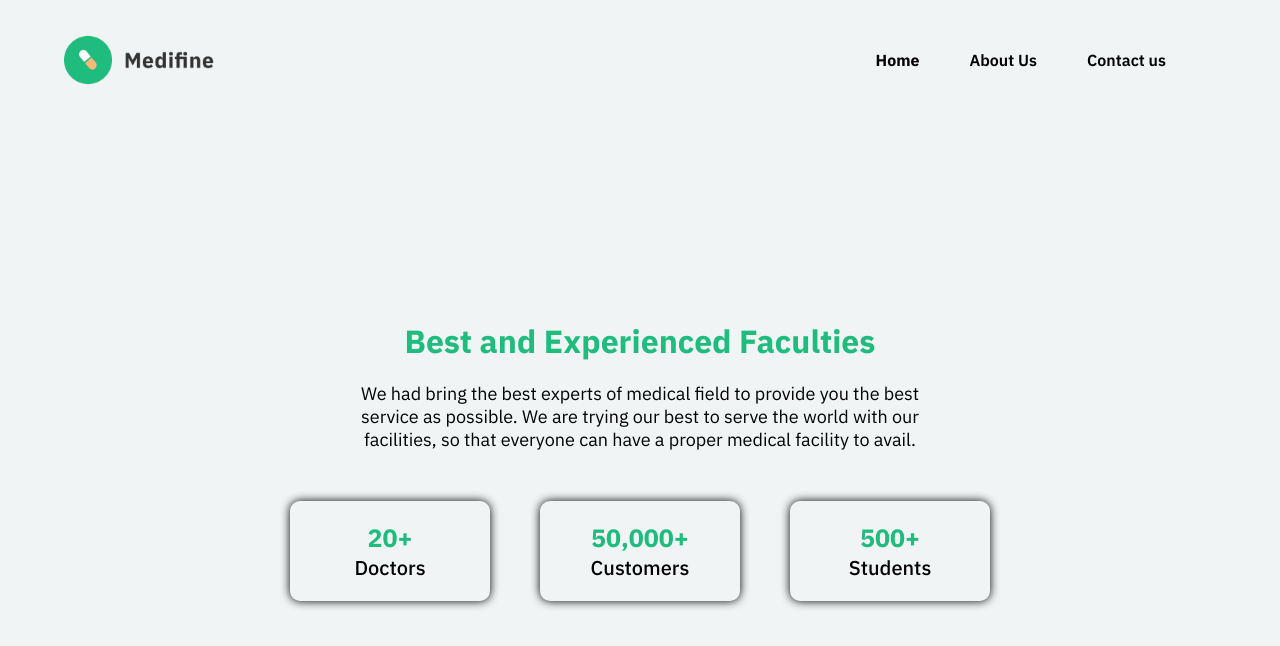
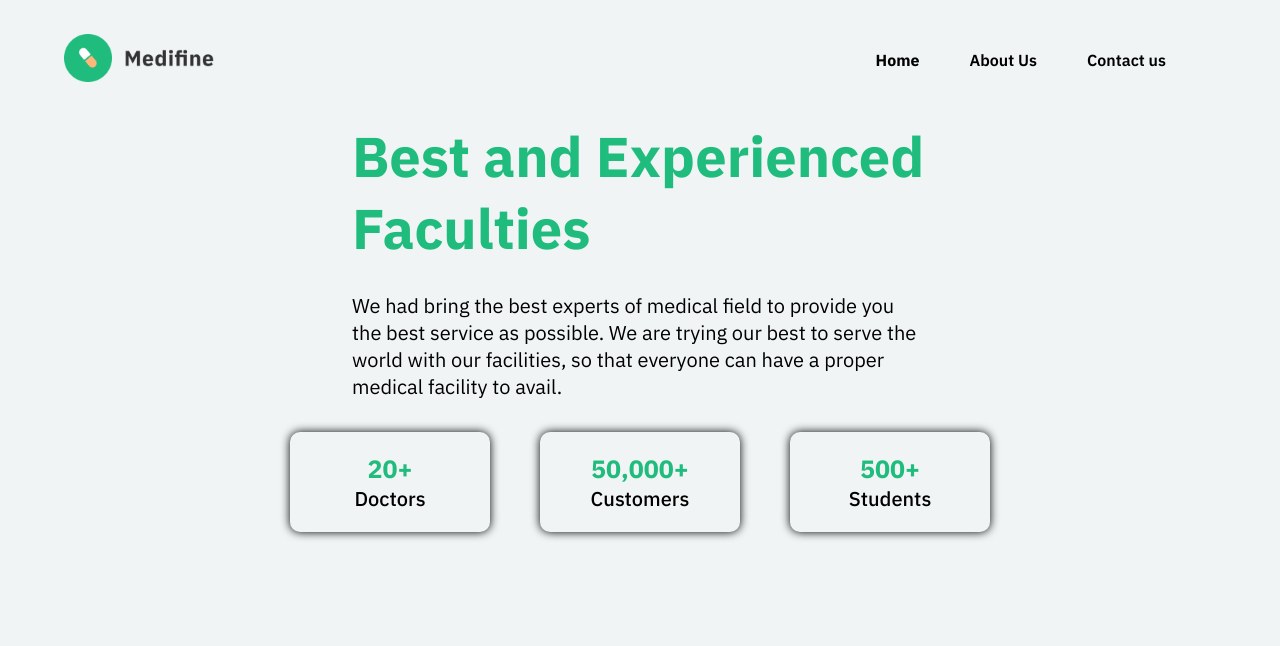
Before and after one commit to Omb1308/Medifine-LandingPage, a plain HTML site: page about/about.html in a window 1280 px wide. Drawn offline with Linux system fonts and the light colour scheme.

Commit message:
some changesin code

```diff
--- a/about/about.css
+++ b/about/about.css
@@ -51,7 +51,7 @@ a {
 }
 
 /* designing the main section */
-main {
+/* main {
   height: 85vh;
   display: flex;
   flex-direction: column;
@@ -60,10 +60,10 @@ main {
   padding: 0 5%;
 }
 
-.hospitalDescription {
+/* .hospitalDescription {
   width: 50%;
   text-align: center;
-}
+} */
 
 .hospitalDescription h1 {
   margin-bottom: 20px;
@@ -73,7 +73,7 @@ main {
 .hospitalDescription p {
   font-size: 18px;
   font-weight: 400;
-}
+} */
 
 /* desinging the achievement card */
 .achievement {
@@ -104,3 +104,76 @@ main {
   font-size: 20px;
   font-weight: 500;
 }
+
+@media (min-width: 768px) {
+  .achievement {
+    flex-direction: row;
+    justify-content: center;
+    gap: 50px;
+  }
+
+  .hospitalDescription {
+    width: 50%;
+    margin: 0 auto;
+  }
+}
+
+
+
+/* Fluid & responsive typography */
+.hospitalDescription h1 {
+  font-size: clamp(2rem, 5vw, 3.5rem);
+  color: #20BC7E;
+  margin-bottom: 0.5em;
+}
+
+.hospitalDescription p {
+  font-size: clamp(1rem, 2.5vw, 1.25rem);
+  margin-bottom: 1.5em;
+}
+
+/* Main layout */
+main {
+  padding: 0 5%;
+}
+
+/* Achievement cards layout */
+.achievement {
+  display: flex;
+  flex-direction: column;
+  align-items: center;
+  gap: 1rem;
+  margin-top: 2rem;
+}
+
+
+  .achievementCard {
+  width: 200px;
+  height: 100px;
+  border-radius: 10px;
+  box-shadow: 0 0 10px black;
+  display: flex;
+  flex-direction: column;
+  align-items: center;
+  justify-content: center;
+}
+
+.achievementCard span {
+  font-size: 25px;
+  font-weight: 700;
+  color: #20BC7E;
+}
+
+/* Larger screens: horizontal layout */
+@media (min-width: 768px) {
+  .achievement {
+    flex-direction: row;
+    justify-content: center;
+    gap: 50px;
+  }
+
+  .hospitalDescription {
+    width: 50%;
+    margin: 0 auto;
+  }
+}
--- a/about/about.html
+++ b/about/about.html
@@ -21,8 +21,8 @@
   <body>
     <!-- creating the navigation menu -->
     <nav>
-      <img src="../images/logo.png" alt="logo" />
-      <a href="/"></a>
+
+      <a href="/index.html"><img src="../images/logo.png" alt="logo" /></a>
       <ul>
         <li><a href="/">Home</a></li>
         <li><a href="/about/about.html">About Us</a></li>
--- a/style.css
+++ b/style.css
@@ -71,9 +71,9 @@ main section {
   width: 25px;
 }
 
-.leftSection h1 {
+/* .leftSection h1 {
   font-size: 70px;
-}
+} */
 
 .leftSection p {
   color: #7c7c7c;
@@ -135,3 +135,40 @@ main section {
   bottom: 0;
   height: 90%;
 }
+
+@media (max-width: 767px) {
+  .stethoscope,
+  .doctor,
+  .greenBox,
+  .yellowBox {
+    position: static;
+    width: 60%;
+    margin: 0 auto;
+  }
+}
+
+
+
+h1 {
+  font-size: clamp(1.5rem, 5vw, 3rem);
+}
+
+/* Optional fallback for older browsers */
+@media (max-width: 400px) {
+  h1 {
+    font-size: 1.5rem;
+  }
+
+}
+
+.leftSection button {
+  font-size: 1.2rem;
+  padding: 0.75em 1.5em;
+}
+
+@media (min-width: 768px) {
+  .leftSection button {
+    font-size: 1.5rem;
+    padding: 1em 2em;
+  }
+}
```
Also changed, not shown: contact/contact.html (+2 -2 lines), index.html (+2 -2 lines).
